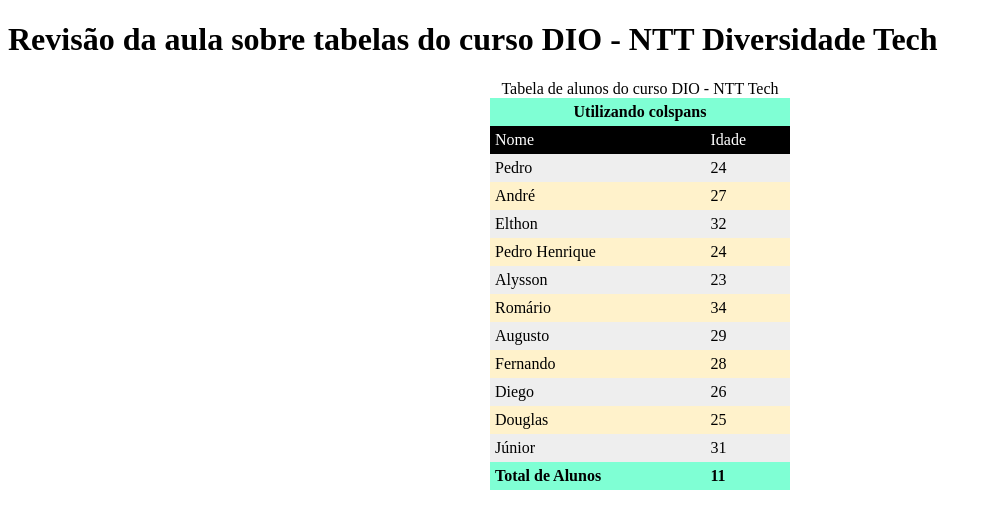
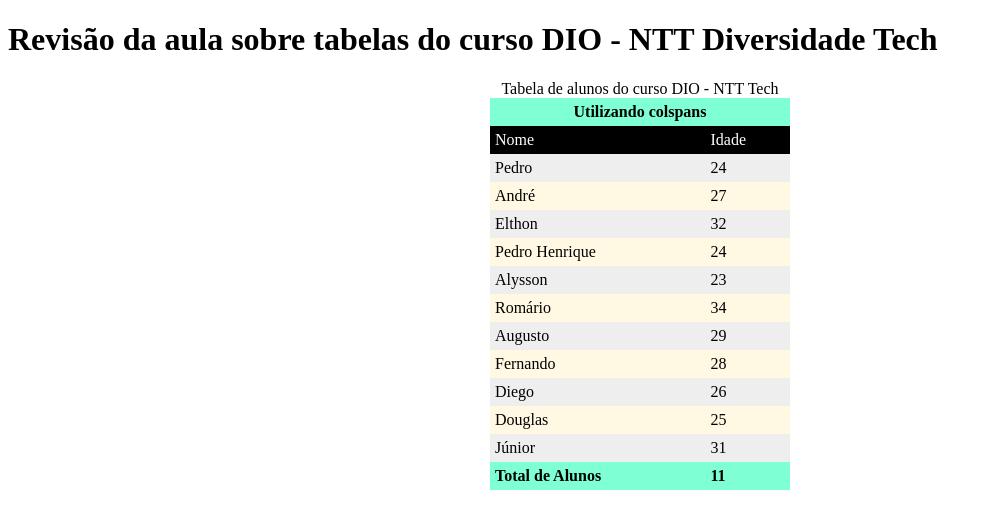
Before and after one commit to cgaldino/DIO-NTT, a plain HTML site: page PROJETO-EstruturaWeb/index.html in a window 1280 px wide. Shown: the whole page, without its empty margins (0-992 px from the left). Drawn offline with Linux system fonts and the light colour scheme.

Commit message:
Aula sobre utilização de tabelas, thead, tbody e tfoot com pequenas estilizações

```diff
--- a/PROJETO-EstruturaWeb/index.html
+++ b/PROJETO-EstruturaWeb/index.html
@@ -18,7 +18,7 @@
             background-color: #87878723;
         }
         tbody tr:nth-child(even) {
-            background-color: rgb(255, 242, 203);
+            background-color: rgba(255, 242, 203, 0.54);
         }
         tbody tr:hover td{
             background-color: azure;
```
